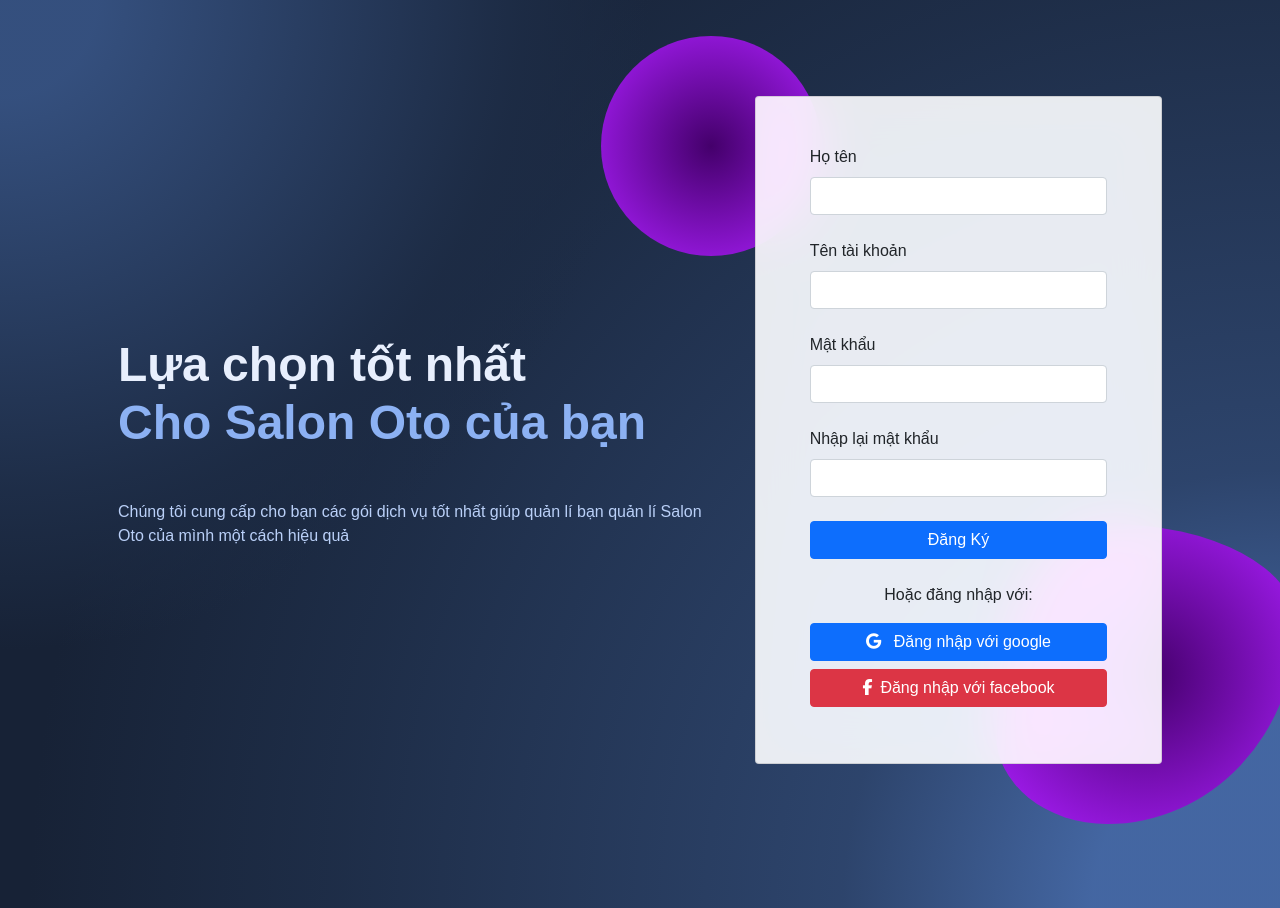
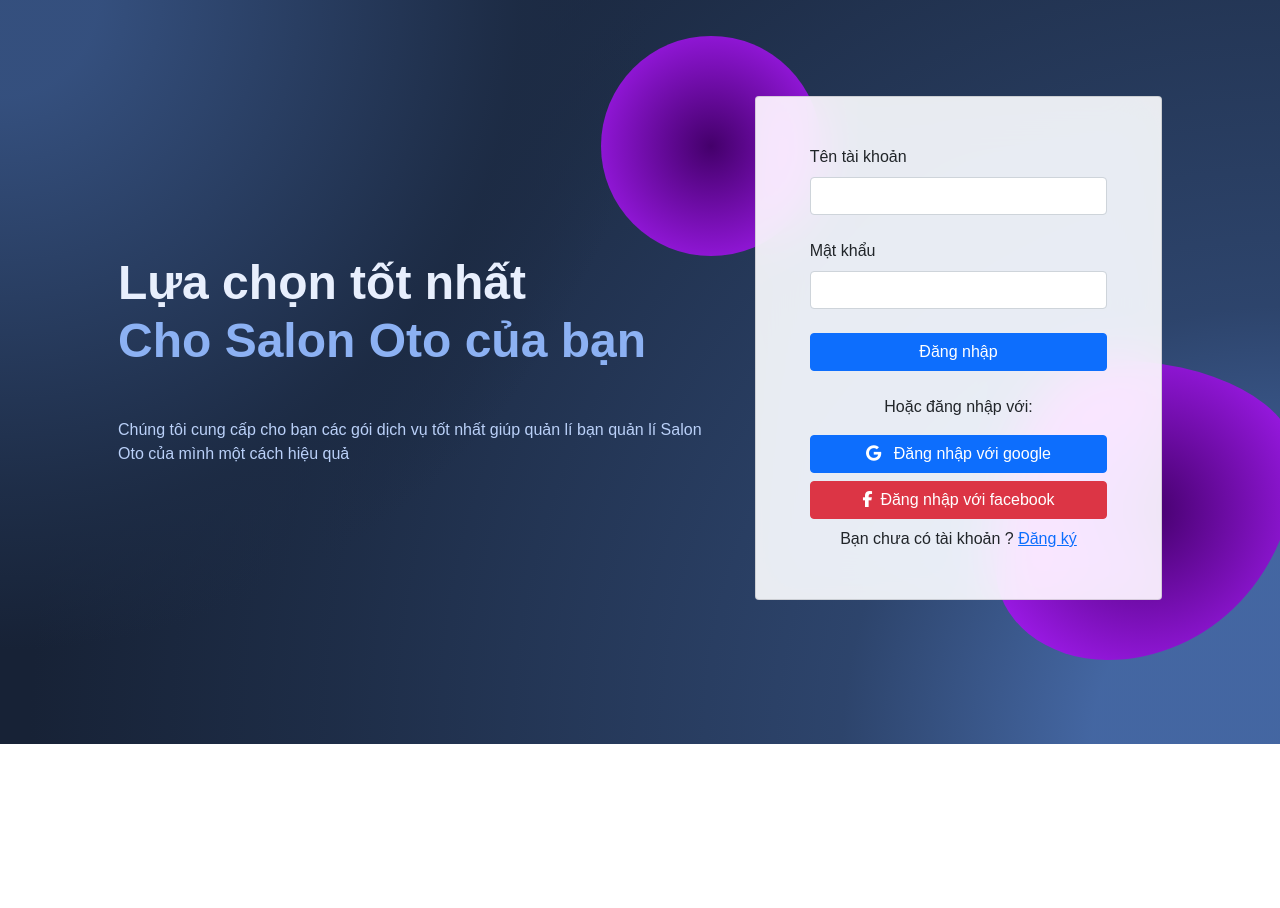
Before and after one commit to DuyAnh14062002/FE_SalonOto, a React (Create React App) app: page /login in a window 1280 px wide. After the commit the page ends 800 px from the top, so only its background shows below. Built offline with nearby package versions, Linux system fonts and the light colour scheme.

Commit message:
add react-route-dom

```diff
--- a/package.json
+++ b/package.json
@@ -8,6 +8,7 @@
     "@testing-library/user-event": "^13.5.0",
     "react": "^18.2.0",
     "react-dom": "^18.2.0",
+    "react-router-dom": "^6.22.1",
     "react-scripts": "5.0.1",
     "web-vitals": "^2.1.4"
   },
--- a/src/App.js
+++ b/src/App.jsx
@@ -2,7 +2,7 @@ import Register from "./components/Register";
 function App() {
   return (
     <div className="App">
-      <Register/>
+      <Register />
     </div>
   );
 }
--- a/src/components/Login/Login.js
+++ b/src/components/Login/Login.jsx
@@ -1,5 +1,10 @@
 import "./Login.scss";
+import { Link, useNavigate } from "react-router-dom";
 export default function Login() {
+  const navigate = useNavigate();
+  const handleLogin = () => {
+    navigate("/");
+  };
   return (
     <section class="background-radial-gradient overflow-hidden">
       <div class="container px-4 py-5 px-md-5 text-center text-lg-start my-5">
@@ -55,8 +60,9 @@ export default function Login() {
                   </div>
                   <div class="text-center">
                     <button
-                      type="submit"
+                      type="button"
                       class="btn btn-primary btn-block mb-4 w-75"
+                      onClick={handleLogin}
                     >
                       Đăng nhập
                     </button>
@@ -80,6 +86,12 @@ export default function Login() {
                       facebook
                     </button>
                   </div>
+                  <div className="text-center">
+                    <span>
+                      Bạn chưa có tài khoản ?{" "}
+                      <Link to="/register">Đăng ký</Link>{" "}
+                    </span>
+                  </div>
                 </form>
               </div>
             </div>
--- a/src/components/Register/Register.js
+++ b/src/components/Register/Register.jsx
@@ -1,3 +1,4 @@
+import { Link } from "react-router-dom";
 import "./Register.scss";
 export default function Register() {
   return (
@@ -33,7 +34,7 @@ export default function Register() {
             <div class="card bg-glass">
               <div class="card-body px-1 py-5">
                 <form>
-                <div class="d-flex justify-content-center">
+                  <div class="d-flex justify-content-center">
                     <div class="form-outline mb-4 w-75">
                       <label class="form-label" for="username">
                         Họ tên
@@ -100,6 +101,11 @@ export default function Register() {
                       facebook
                     </button>
                   </div>
+                  <div className="text-center">
+                    <span>
+                      Bạn đã có tài khoản ? <Link to="/login">Đăng nhập</Link>{" "}
+                    </span>
+                  </div>
                 </form>
               </div>
             </div>
--- a/src/index.js
+++ b/src/index.jsx
@@ -1,13 +1,18 @@
 import React from "react";
 import ReactDOM from "react-dom/client";
 import "./index.scss";
-import App from "./App";
+// import App from "./App";
 import reportWebVitals from "./reportWebVitals";
+import { RouterProvider } from "react-router-dom";
+
+import useRouteElement from "./useRouteElement";
 
 const root = ReactDOM.createRoot(document.getElementById("root"));
+
+const router = useRouteElement;
 root.render(
   <React.StrictMode>
-    <App />
+    <RouterProvider router={router} />
   </React.StrictMode>
 );
 
--- /dev/null
+++ b/src/pages/HomePage/HomePage.jsx
@@ -0,0 +1,5 @@
+import React from "react";
+
+export default function HomePage() {
+  return <div>HomePage</div>;
+}
--- /dev/null
+++ b/src/pages/HomePage/index.jsx
@@ -0,0 +1,3 @@
+import HomePage from "./HomePage";
+
+export default HomePage;
--- /dev/null
+++ b/src/useRouteElement.jsx
@@ -0,0 +1,22 @@
+import React from "react";
+import { createBrowserRouter } from "react-router-dom";
+import HomePage from "./pages/HomePage";
+import Register from "./components/Register";
+import Login from "./components/Login";
+
+const useRouteElement = createBrowserRouter([
+  {
+    path: "/",
+    element: <HomePage />,
+  },
+  {
+    path: "/register",
+    element: <Register />,
+  },
+  {
+    path: "/login",
+    element: <Login />,
+  },
+]);
+
+export default useRouteElement;
```
Also changed, not shown: src/components/Login/index.jsx (renamed from src/components/Login/index.js), src/components/Register/index.jsx (renamed from src/components/Register/index.js), 1 other file (tests, documents, lock files or other folders).
